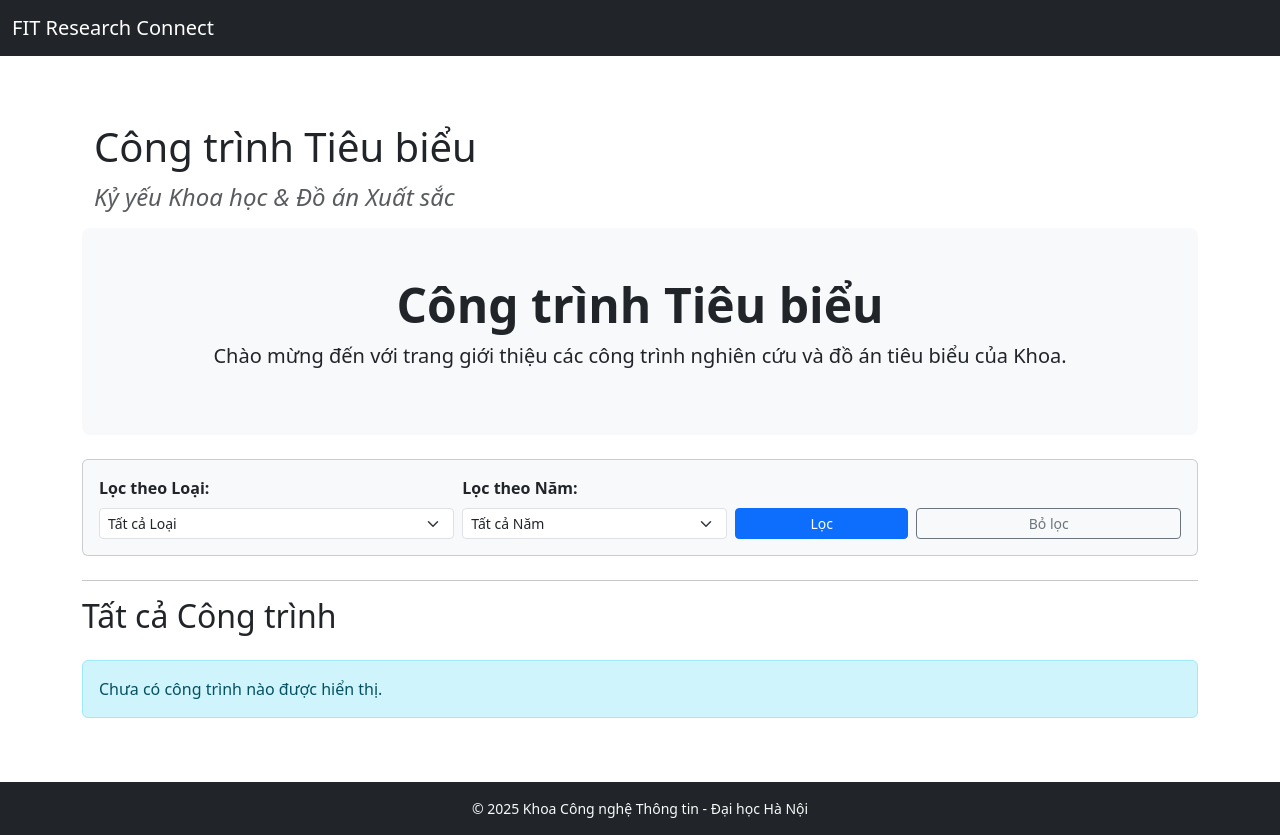
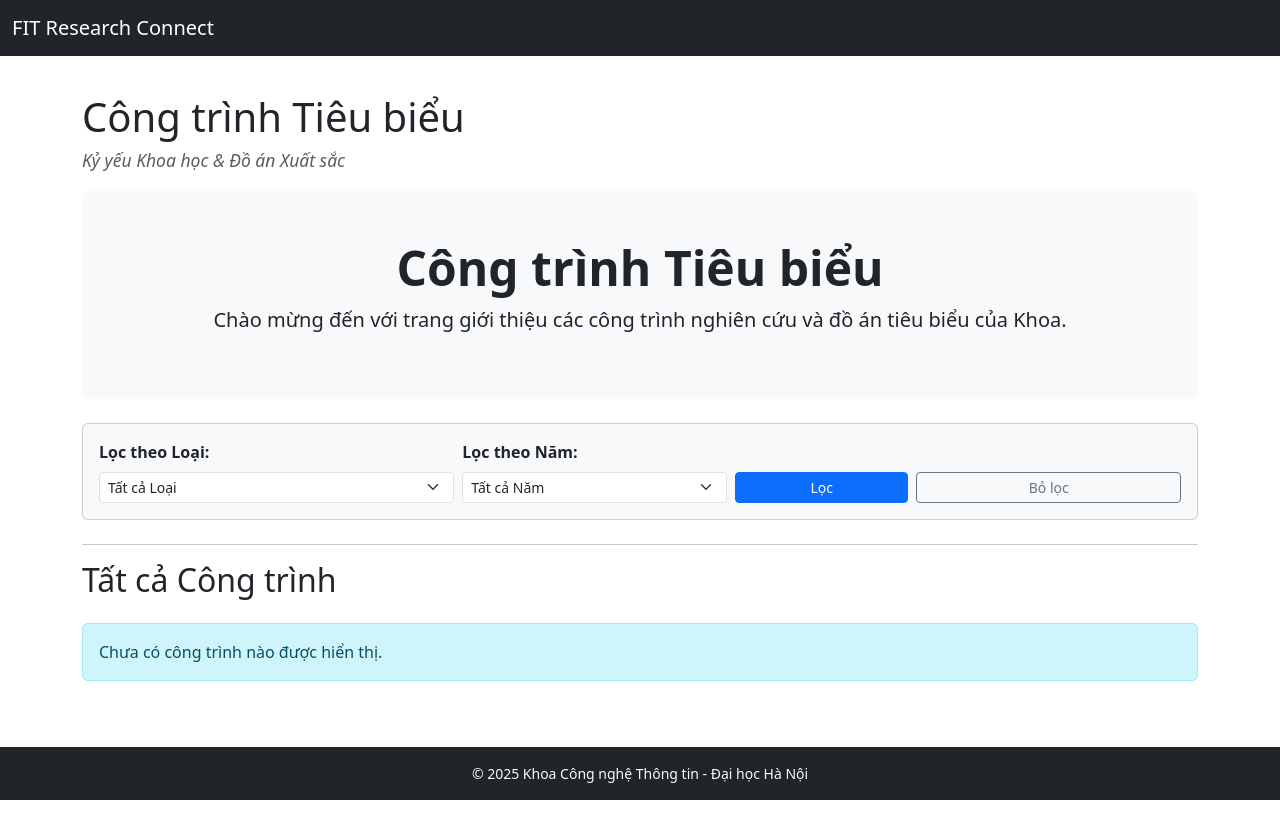
Before and after one commit to Soduku94/SS2_F, a Flask app: page /showcase in a window 1280 px wide. After the commit the page ends 800 px from the top, so only its background shows below. Run offline with Flask 3, Linux system fonts and the light colour scheme; data that the repository does not hold is empty; some libraries are stand-ins or nearby versions.

Commit message:
sảu lại lỗi nhỏ

```diff
--- a/static/css/style.css
+++ b/static/css/style.css
@@ -4,7 +4,7 @@
 
 
 body {
-    padding-top: 75px;
+    padding-top: 45px;
 
 }
 
@@ -57,7 +57,7 @@ body {
 
 #showcaseCarousel .carousel-item {
   /* Đặt chiều cao tối thiểu - QUAN TRỌNG: CHỈNH LẠI GIÁ TRỊ NÀY */
-  min-height: 450px;
+  min-height: 500px;
   /* Màu nền dự phòng nếu không có ảnh */
   background-color: #6c757d; /* Màu xám tối làm placeholder */
   position: relative; /* Cần thiết để caption định vị đúng */
@@ -68,7 +68,7 @@ body {
   width: 100%;
   /* Đặt chiều cao ảnh bằng min-height của item */
   /* !!! QUAN TRỌNG: GIÁ TRỊ NÀY NÊN BẰNG min-height Ở TRÊN !!! */
-  height: 450px;
+  height: 500px;
   /* Ảnh sẽ tự cắt hoặc co giãn để lấp đầy không gian mà không bị méo */
   object-fit: cover;
 }
--- a/templates/base.html
+++ b/templates/base.html
@@ -30,7 +30,7 @@
                         <a class="nav-link active" aria-current="page" href="{{ url_for('dashboard') }}">Trang chủ</a>
                          <li class="nav-item">
                             {# Thêm class 'active' nếu đang ở trang showcase list hoặc detail #}
-                            <a class="nav-link {% if request.endpoint.startswith('showcase') %}active{% endif %}"
+                       <a class="nav-link {% if request.endpoint and request.endpoint.startswith('showcase') %}active{% endif %}" ...
                                href="{{ url_for('showcase') }}">Công trình Tiêu biểu</a>
                             {# Bạn có thể đổi text thành "Đồ án/Kỷ yếu" nếu muốn #}
                         </li>
--- a/templates/showcase_list.html
+++ b/templates/showcase_list.html
@@ -3,17 +3,15 @@
 {% block title %}{{ title }}{% endblock %}
 
 {% block content %}
-    <div class="container mt-0">
-        {# --- Tiêu đề Trang --- #}
-        {# Có thể đặt tiêu đề "Công trình Tiêu biểu" ở đây hoặc ẩn nếu carousel đã đủ rõ ràng #}
-        <div class="d-flex justify-content-between align-items-center mb-2"> {# Giữ mb-2 #}
-            <h1 class="mt-0 mb-1">{{ title }}</h1> {# <<< Thêm mt-0 và giữ mb-2 #}
-        </div>
-        {# --- START: Thêm Tiêu đề phụ / Nhãn --- #}
-        <div class="showcase-section-label mb-3"> {# Giữ mb-3 hoặc giảm thành mb-2 #}
-            <h4 class="text-muted fst-italic">Kỷ yếu Khoa học & Đồ án Xuất sắc</h4>
-        </div>
-    </div>
+   <div class="mb-3"> {# <<< Bạn có thể chỉnh mb-3 thành mb-2 nếu muốn gần hơn nữa #}
+
+    {# Tiêu đề chính - Bỏ hết margin bottom #}
+    <h1 class="mt-0 mb-0">{{ title }}</h1>
+
+    {# Tiêu đề phụ - Dùng thẻ <p> với class 'lead' và <small> cho nhỏ lại, bỏ margin bottom #}
+    <p class="lead text-muted mb-0 mt-1 fst-italic"><small>Kỷ yếu Khoa học & Đồ án Xuất sắc</small></p>
+
+</div>
     {# --- END: Thêm Tiêu đề phụ / Nhãn --- #}
 
     {# --- START: Phần Carousel --- #}
```
